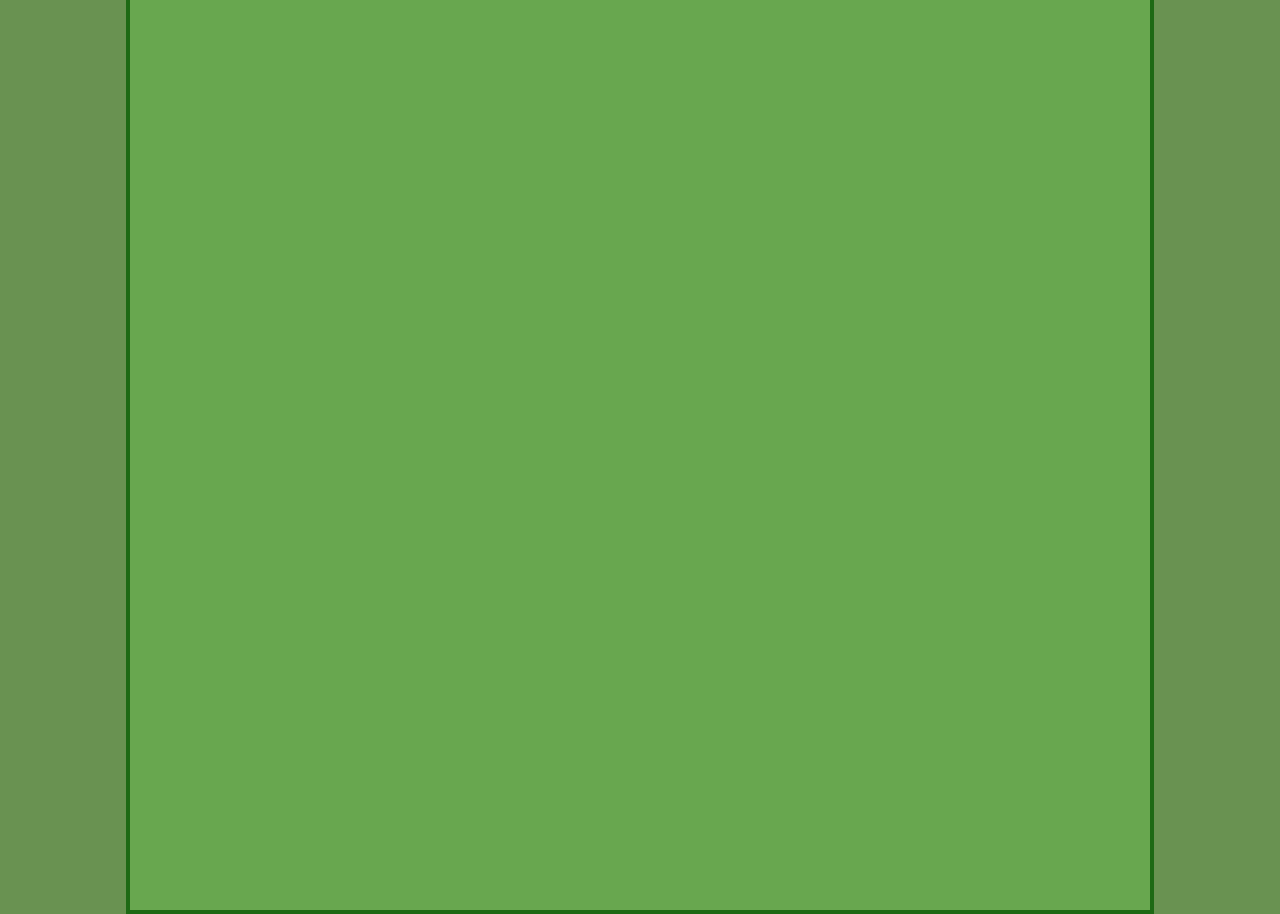
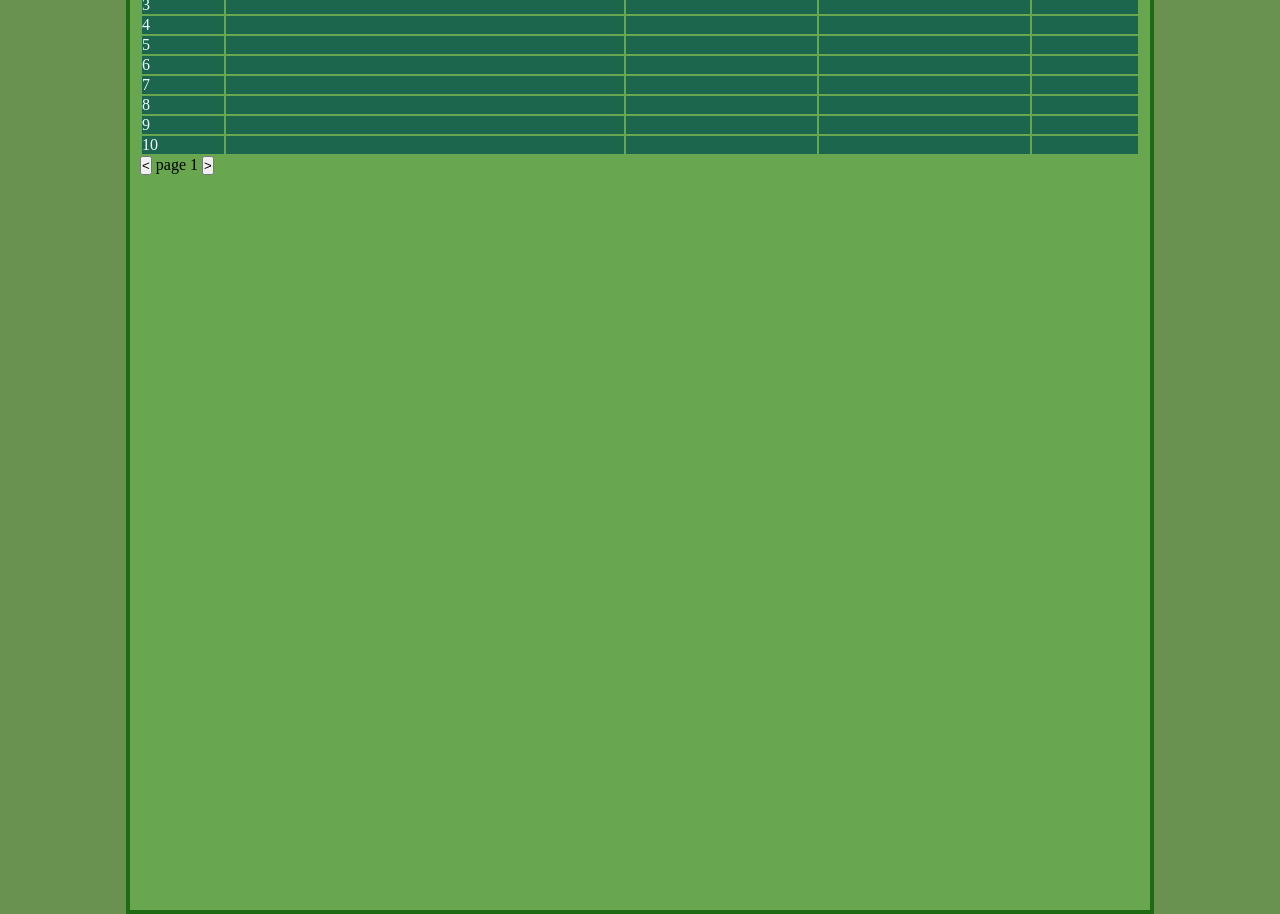
Before and after one commit to FlyEast1/Leaderboard, a plain HTML site: page table stuff/src/index.html in a window 1280 px wide. Drawn offline with Linux system fonts and the light colour scheme; a web font is replaced by a local one.

Commit message:
Update index.html

```diff
--- a/table stuff/src/index.html
+++ b/table stuff/src/index.html
@@ -11,25 +11,105 @@
         <section id="leaderboard">
             <nav class="ladder-nav">
                 <div id="Staking-Leaderboard">
-                    <h1> <img src="https://em-content.zobj.net/thumbs/120/apple/325/fly_1fab0.png" alt="logo" width= "50" height= "50" >Aptoad Staking Leaderboard ($FLY)<img src="https://em-content.zobj.net/thumbs/120/apple/325/fly_1fab0.png" alt="logo" width= "50" height= "50" ></h1>
+                    <h1> <img src="https://em-content.zobj.net/thumbs/120/apple/325/fly_1fab0.png" alt="logo" width="60" height="60" >APTOAD STAKING LEADERBOARD ($FLY)<img src="https://em-content.zobj.net/thumbs/120/apple/325/fly_1fab0.png" alt="logo" width= "60" height= "60" ></h1>
                 </div>
             </nav>
-
-            <table id="rankings" class="leaderboard-results" width="100%">
+         <div>
+            <table id="rankings" class="leaderboard-results"
+            img src="">
                 <thead>
                     <tr>
-                        <th>Rank</th>
-                        <th>Address</th>
-                        <th>$Fly Earned</th>
-                        <th>Staked</th>
+                        <th>rank</th>
+                        <th img src="">address</th>
+                        <th>$fly earned</th>
+                        <th>toads staked</th>
                         <th>TNDS</th>
-           </tr>
+                    </tr>
+                    <tbody id="table-body">
+                        <tr id="row-1">
+                            <td>1</td>
+                            <td>placeholderABCDF1234</td>
+                            <td>158</td>
+                            <td>10</td>
+                            <td>8</td>
+                        </tr>
+                        <tr>
+                            <td>2</td>
+                            <td></td>
+                            <td></td>
+                            <td></td>
+                            <td></td>
+
+                        </tr>
+                        <tr>
+                            <td>3</td>
+                            <td></td>
+                            <td></td>
+                            <td></td>
+                            <td></td>
+                        </tr>
+                        <tr>
+                            <td>4</td>
+                            <td></td>
+                            <td></td>
+                            <td></td>
+                            <td></td>
+                        </tr>
+                        <tr>
+                            <td>5</td>
+                            <td></td>
+                            <td></td>
+                            <td></td>
+                            <td></td>
+                        </tr>
+                        <tr>
+                            <td>6</td>
+                            <td></td>
+                            <td></td>
+                            <td></td>
+                            <td></td>
+                        </tr>
+                        <tr>
+                            <td>7</td>
+                            <td></td>
+                            <td></td>
+                            <td></td>
+                            <td></td>
+                        </tr>
+                        <tr>
+                            <td>8</td>
+                            <td></td>
+                            <td></td>
+                            <td></td>
+                            <td></td>
+                        </tr>
+                        <tr>
+                            <td>9</td>
+                            <td></td>
+                            <td></td>
+                            <td></td>
+                            <td></td>
+                        </tr>
+                        <tr id="row-10">
+                            <td>10</td>
+                            <td></td>
+                            <td></td>
+                            <td></td>
+                            <td></td>
+                        </tr>
+                    </tbody>
                 </thead>
-                <tbody>
-                    <!-- Load SCRIMcom Leaderboard Ranings -->
-                </tbody>
             </table>
-        </section>
+        </div>
+
+        <div class="pagination">
+            <button id="btn"><</button>
+            <u1>page 1</u1>
+            <button id="btn">></button>
+        </div>
+
+
+       </section>
 </head>
 <link rel="stylesheet" href="style.css">
 <body>
```
